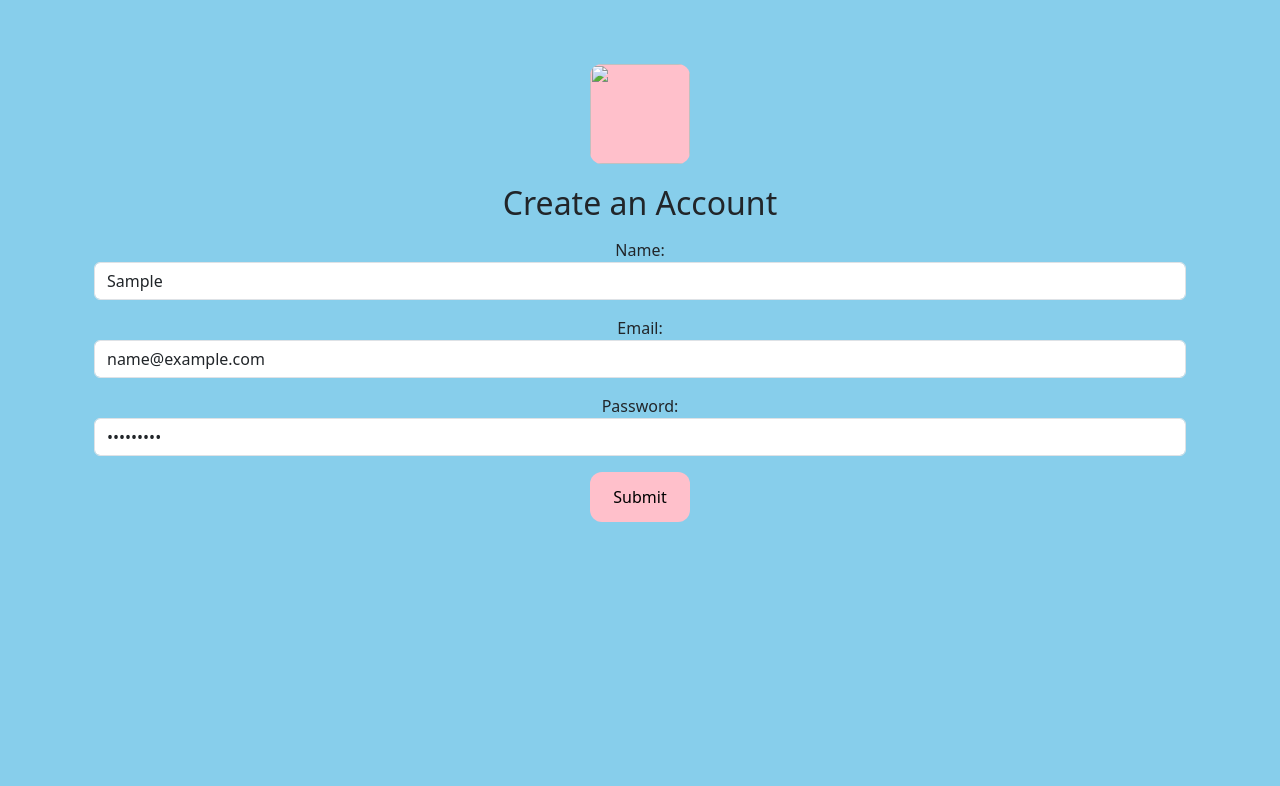
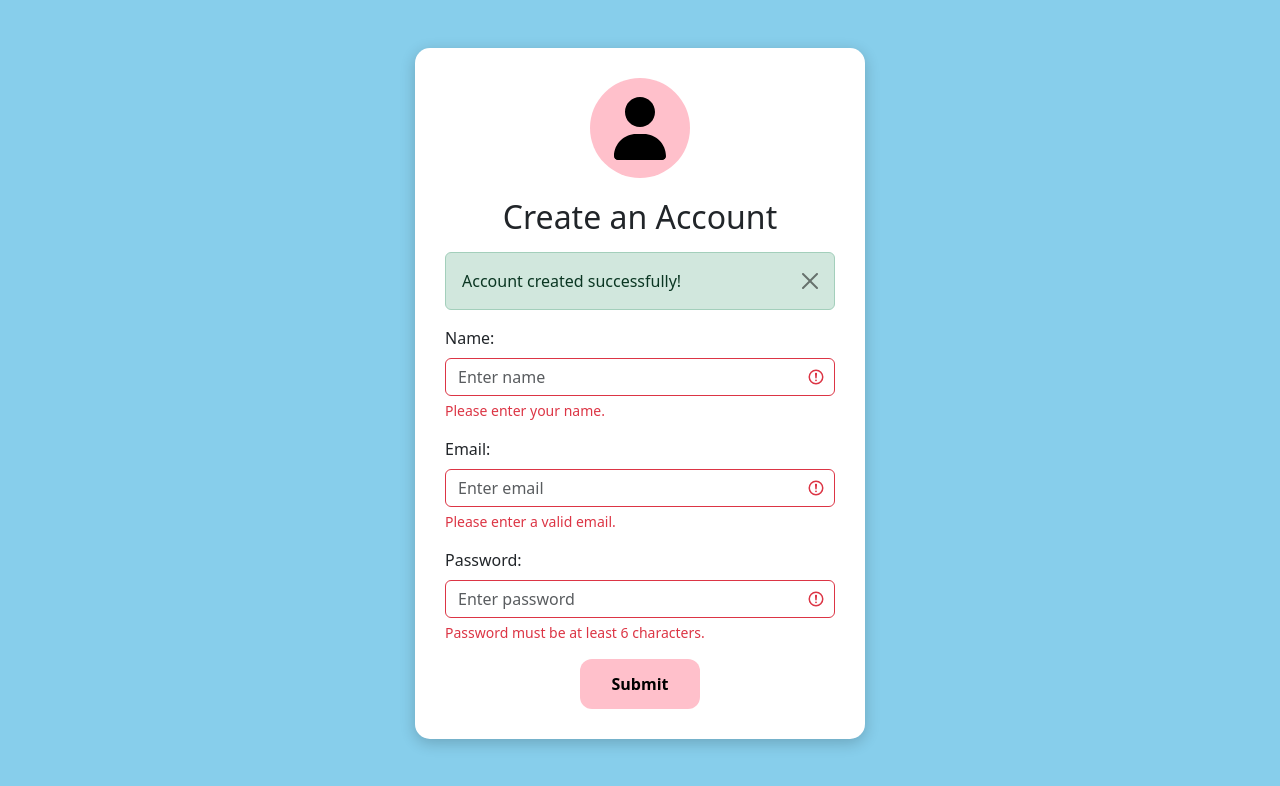
Before and after one commit to ThembelihleQueeneth/form-validation, a website: page index.html in a window 1280 px wide. Both pictures are taken after typing "Sample", "name@example.com", "Sample123" into the empty fields and a click on the button "Submit". Drawn offline with nearby package versions, Linux system fonts and the light colour scheme.

Commit message:
Improved Form

```diff
--- a/index.html
+++ b/index.html
@@ -9,96 +9,101 @@
   <style>
     body{
       background-color: #87CEEB;
+      overflow: none;
     }
-    .container{
-        justify-content: center;
-        align-items: center;
-        text-align: center;
-        margin-top:5%;
+    .form-card {
+      background: #fff;
+      padding: 30px;
+      border-radius: 15px;
+      box-shadow: 0px 4px 15px rgba(0,0,0,0.2);
+      max-width: 450px;
+      margin: auto;
     }
-    .container img{
-        color: pink;
-        background-color: pink;
+    .form-card img{
       margin-bottom: 20px;
-        border-radius: 12px;
+      border-radius: 50%;
+      padding: 10px;
+      background: pink;
     }
     #submitBtn{
       background-color: pink;
-        width: 100px;
+      width: 120px;
       height: 50px;
       border: none;
       border-radius: 12px;
+      font-weight: bold;
     }
     #submitBtn:hover{
       background-color: rgb(240, 52, 83);
       color: #fff;
     }
-
   </style>
 </head>
 <body>
 
-    <div class="container">
+  <div class="container mt-5">
+    <div class="form-card">
+      <div class="text-center">
+        <img src="assets/user-solid-full.svg" alt="User Icon" width="100" height="100">
+        <h2>Create an Account</h2>
+      </div>
 
 
-        <div class="container mt-3">
-            <img src="assets/user-solid-full.svg" alt="" width="100" height="100">
-                <h2>Create an Account</h2>
-            <form action="">
+      <div id="alertPlaceholder"></div>
+
+      <form id="registerForm" novalidate>
         <div class="mb-3 mt-3">
-                <label for="name">Name:</label>
+          <label for="name" class="form-label">Name:</label>
           <input type="text" class="form-control" id="name" placeholder="Enter name" name="name" required>
+          <div class="invalid-feedback">Please enter your name.</div>
         </div>
+
         <div class="mb-3 mt-3">
-                <label for="email">Email:</label>
+          <label for="email" class="form-label">Email:</label>
           <input type="email" class="form-control" id="email" placeholder="Enter email" name="email" required>
+          <div class="invalid-feedback">Please enter a valid email.</div>
         </div>
+
         <div class="mb-3">
-                <label for="pwd">Password:</label>
-                <input type="password" class="form-control" id="pwd" placeholder="Enter password" name="pswd" required>
+          <label for="pwd" class="form-label">Password:</label>
+          <input type="password" class="form-control" id="pwd" placeholder="Enter password" name="pswd" required minlength="6">
+          <div class="invalid-feedback">Password must be at least 6 characters.</div>
         </div>
-                <button type="button" id="submitBtn">Submit</button>
 
+        <div class="text-center">
+          <button type="submit" id="submitBtn">Submit</button>
+        </div>
+      </form>
     </div>
   </div>
 
+<script>
+  const form = document.getElementById("registerForm");
+  const alertPlaceholder = document.getElementById('alertPlaceholder');
 
+  function showAlert(message, type) {
+    const wrapper = document.createElement('div');
+    wrapper.innerHTML = `
+      <div class="alert alert-${type} alert-dismissible fade show mt-3" role="alert">
+        ${message}
+        <button type="button" class="btn-close" data-bs-dismiss="alert" aria-label="Close"></button>
+      </div>`;
+    alertPlaceholder.innerHTML = "";
+    alertPlaceholder.append(wrapper);
+  }
 
-
-<!-- <div class="container mt-3">
-  <h2>Validation form</h2>
-  <form action="">
-    <div class="mb-3 mt-3">
-      <label for="name">Name:</label>
-      <input type="text" class="form-control" id="name" placeholder="Enter name" name="name" required>
-    </div>
-    <div class="mb-3 mt-3">
-      <label for="email">Email:</label>
-      <input type="email" class="form-control" id="email" placeholder="Enter email" name="email" required>
-    </div>
-    <div class="mb-3">
-      <label for="pwd">Password:</label>
-      <input type="password" class="form-control" id="pwd" placeholder="Enter password" name="pswd" required>
-    </div>
-
-    <button type="submit" class="btn btn-success" onclick="validateForm()">Submit</button>
-  </form>
-</div> -->
-
-<script>
-
-
-    function validateForm() {
-        const name = document.getElementById("name").value;
-        const email = document.getElementById("email").value;
-        const password = document.getElementById("pwd").value;
-
-        if (name === "" || email === "" || password === "") {
-            alert("All fields must be filled out");
-            return false;
+  form.addEventListener("submit", function (event) {
+    event.preventDefault();
+    if (!form.checkValidity()) {
+      event.stopPropagation();
+      showAlert("Please fix the errors before submitting.", "danger");
+    } else {
+      showAlert("Account created successfully!", "success");
+      form.reset();
+      form.classList.remove("was-validated");
     }
-        return true;
-    }
+    form.classList.add("was-validated");
+  });
 </script>
 
 </body>
```
Also changed, not shown: home.html (deleted, +0 -64 lines), assets/user-solid-full.svg (added). Lines whose indentation alone changed are shown as unchanged.
